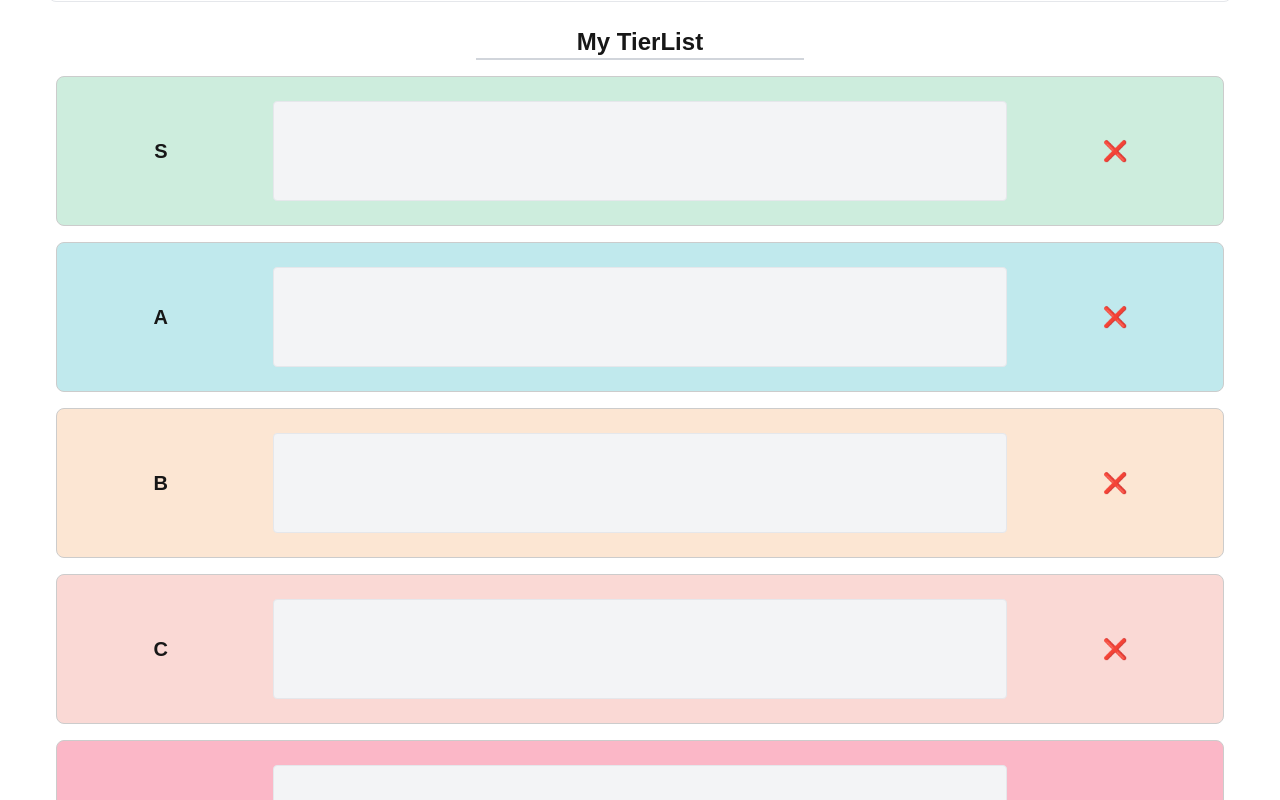
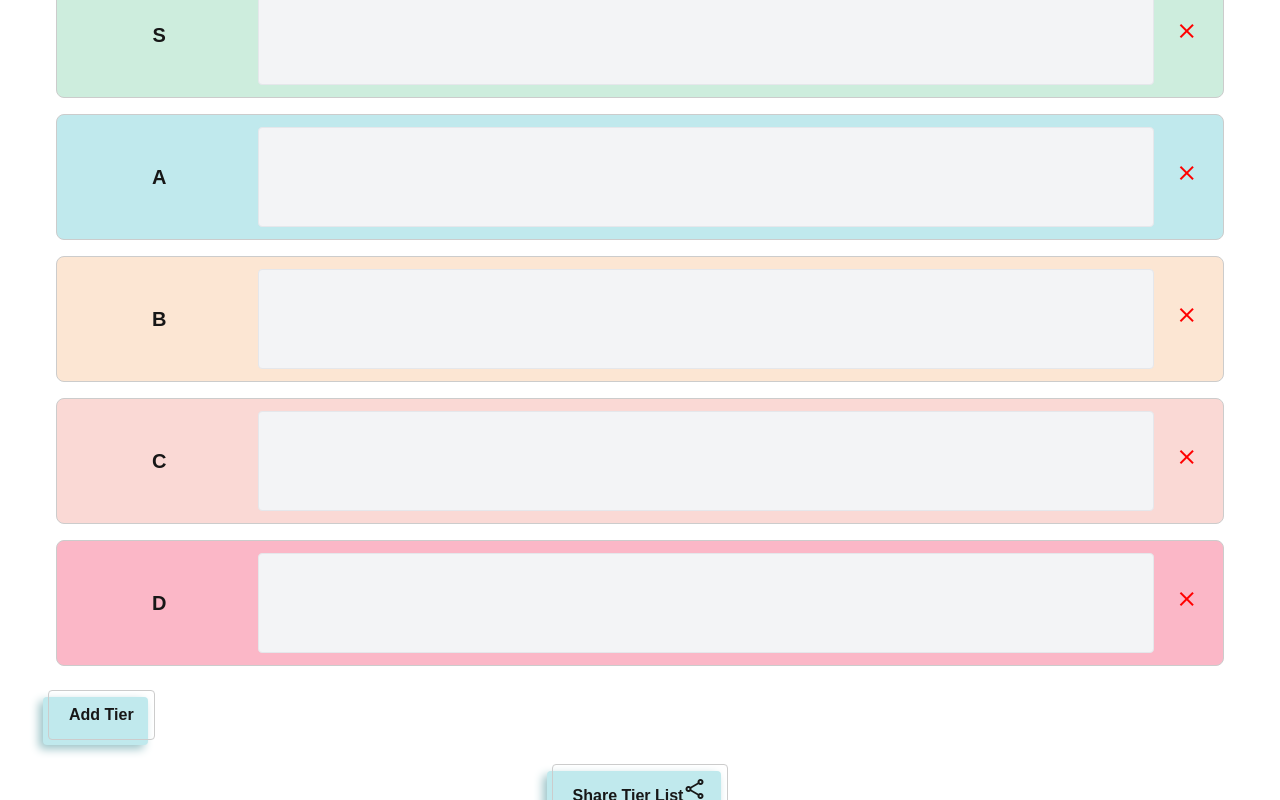
Before and after one commit to puleogerman/tier-list, a Next.js app: page / in a window 1280 px wide. Shown: the part 520-1320 px from the top of the page. Built offline with nearby package versions, Linux system fonts and the light colour scheme.

Commit message:
dev-styling

```diff
--- a/app/components/CharacterPool.tsx
+++ b/app/components/CharacterPool.tsx
@@ -46,7 +46,7 @@ export default function CharacterPool({
 
   return (
     <div
-      className={`w-1/2 pr-4 border p-4 rounded-lg ${
+      className={`w-full pr-4 border p-4 rounded-lg ${
         dragging ? "border-blue-500 bg-blue-100" : "border-gray-300"
       }`}
       onDragOver={(e) => {
--- /dev/null
+++ b/app/components/CharacterSearch.tsx
@@ -0,0 +1,28 @@
+import { useState } from "react";
+
+export default function CharacterSearch() {
+  const [searchQuery, setSearchQuery] = useState("");
+
+  return (
+    <div className="w-1/2 pl-4 border-l">
+      <h3 className="text-lg font-semibold mb-2 text-center">
+        Search Characters
+      </h3>
+      <div className="flex items-center gap-2">
+        <input
+          type="text"
+          value={searchQuery}
+          onChange={(e) => setSearchQuery(e.target.value)}
+          placeholder="Search for a character..."
+          className="border p-2 w-full rounded"
+        />
+        <button className="bg-blue-500 text-white px-4 py-2 rounded">
+          <span className="material-symbols-outlined">search</span>
+        </button>
+      </div>
+      <div className="mt-4 grid grid-cols-3 gap-2">
+        {/* Here we display the images */}
+      </div>
+    </div>
+  );
+}
--- a/app/components/ShareButton.tsx
+++ b/app/components/ShareButton.tsx
@@ -37,7 +37,8 @@ const captureTierList = async () => {
       onClick={captureTierList}
       className="button-distorted"
     >
-      {copied ? "Link Copied! ✅" : "Share Tier List 📤"}
+      {copied ? "Link Copied! ✅" : "Share Tier List"}
+      <span className="material-symbols-outlined">share</span>
     </button>
   );
 };
--- a/app/components/TierList.tsx
+++ b/app/components/TierList.tsx
@@ -8,6 +8,7 @@ import { DropZone } from "./DropZone";
 import { DraggableCharacter } from "./DraggableCharacter";
 import TierRow from "./TierRow";
 import CharacterPool from "./CharacterPool";
+import CharacterSearch from "./CharacterSearch";
 
 const maxTiers = 7;
 const minTiers = 3;
@@ -111,30 +112,16 @@ export default function TierList() {
       <DndContext collisionDetection={closestCorners} onDragEnd={onDragEnd}>
         <div className="mb-6 p-4 border rounded-lg flex">
           {/* Character Pool */}
-  <CharacterPool characters={characters} setCharacters={setCharacters}/>
+          <CharacterPool
+            characters={characters}
+            setCharacters={setCharacters}
+          />
 
-  {/* Search Character Images */}
-  <div className="w-1/2 pl-4 border-l">
-    <h3 className="text-lg font-semibold mb-2 text-center">Search Characters</h3>
-    <div className="flex items-center gap-2">
-      <input
-        type="text"
-        placeholder="Search for a character..."
-        className="border p-2 w-full rounded"
-      />
-      <button className="bg-blue-500 text-white px-4 py-2 rounded">🔍</button>
-    </div>
-    <div className="mt-4 grid grid-cols-3 gap-2">
-      {/* Placeholder images */}
-      {/* <img src="/placeholder.png" className="w-full h-auto border rounded" />
-      <img src="/placeholder.png" className="w-full h-auto border rounded" />
-      <img src="/placeholder.png" className="w-full h-auto border rounded" /> */}
-    </div>
-  </div>
+          {/* Search Character Images
+          <CharacterSearch /> */}
         </div>
 
         <div id="tier-list-container" className="m-2 box-border">
-
           {/* Tier List Title */}
           <div className="mb-4 text-center">
             <input
@@ -157,7 +144,6 @@ export default function TierList() {
             ))}
           </div>
         </div>
-
       </DndContext>
 
       <div className="mt-4 flex justify-between">
--- a/app/components/TierRow.module.scss
+++ b/app/components/TierRow.module.scss
@@ -16,7 +16,7 @@ $tier-colors: #CDEDDD, #C0E9ED, #FCE6D3, #FAD9D5,#FBB7C7, #bde0fe, #E5DB9C, #beb
 }
 
   .tierName {
-    width: 20%;
+    width: 15%;
     text-align: center;
     font-weight: bold;
     font-size: 1.25rem;
@@ -25,16 +25,13 @@ $tier-colors: #CDEDDD, #C0E9ED, #FCE6D3, #FAD9D5,#FBB7C7, #bde0fe, #E5DB9C, #beb
   }
 
   .charactersContainer {
-    width: 60%;
-    padding: 8px;
-    display: flex;
-    flex-wrap: wrap;
-    gap: 8px;
+    width: 80%;
+    padding: 4px;
   }
 
   .removeButton {
     color: red;
-    width: 16%;
+    width: 5%;
     text-align: center;
     font-size: 1.25rem;
     cursor: pointer;
--- a/app/components/TierRow.tsx
+++ b/app/components/TierRow.tsx
@@ -11,7 +11,12 @@ interface TierRowProps {
   onRename: (oldName: string, newName: string) => void;
 }
 
-export default function TierRow({ tier, index, onRemove, onRename }: TierRowProps) {
+export default function TierRow({
+  tier,
+  index,
+  onRemove,
+  onRename,
+}: TierRowProps) {
   const [isEditing, setIsEditing] = useState(false);
   const [newName, setNewName] = useState(tier.name);
 
@@ -42,11 +47,15 @@ export default function TierRow({ tier, index, onRemove, onRename }: TierRowProp
       </div>
 
       {/* Character DropZone */}
-      <div className="w-4/6 p-4">
+      <div className={styles.charactersContainer}>
         <DropZone id={tier.name}>
           <div className="flex-1 flex gap-2 flex-wrap">
             {tier.characters.map((char) => (
-              <DraggableCharacter key={char.id} id={char.id} image={char.image} />
+              <DraggableCharacter
+                key={char.id}
+                id={char.id}
+                image={char.image}
+              />
             ))}
           </div>
         </DropZone>
@@ -54,12 +63,8 @@ export default function TierRow({ tier, index, onRemove, onRename }: TierRowProp
 
       {/* Delete Tier Button */}
       <div className={styles.removeButton}>
-
-        <button
-          onClick={() => onRemove(tier.name)}
-          aria-label="Remove Tier"
-        >
-           ❌
+        <button onClick={() => onRemove(tier.name)} aria-label="Remove Tier">
+          <span className="material-symbols-outlined">close</span>
         </button>
       </div>
     </div>
--- a/app/globals.scss
+++ b/app/globals.scss
@@ -1,6 +1,8 @@
 @tailwind base;
 @tailwind components;
 @tailwind utilities;
+@import url("https://fonts.googleapis.com/css2?family=Material+Symbols+Outlined&display=block");
+
 
 :root {
   --background: #ffffff;
@@ -55,4 +57,18 @@ body {
     opacity: 0.5;
     cursor: not-allowed;
   }
+
+  .material-symbols-outlined {
+    font-family: 'Material Symbols Outlined';
+    font-weight: normal;
+    font-style: normal;
+    font-size: 24px;  /* Preferred icon size */
+    display: inline-block;
+    line-height: 1;
+    text-transform: none;
+    letter-spacing: normal;
+    word-wrap: normal;
+    white-space: nowrap;
+    direction: ltr;
+  }
 }
--- a/app/layout.tsx
+++ b/app/layout.tsx
@@ -1,6 +1,7 @@
 import type { Metadata } from "next";
 import { Geist, Geist_Mono } from "next/font/google";
 import "./globals.scss";
+import Head from "next/head";
 
 const geistSans = Geist({
   variable: "--font-geist-sans",
@@ -13,7 +14,7 @@ const geistMono = Geist_Mono({
 });
 
 export const metadata: Metadata = {
-  title: "Create Next App",
+  title: "Tier List App",
   description: "Generated by create next app",
 };
 
--- a/app/pages/index.tsx
+++ b/app/pages/index.tsx
@@ -1,11 +1,11 @@
-import Navbar from "../components/Navbar";
-import TierList from "../components/TierList";
+// import Navbar from "../components/Navbar";
+// import TierList from "../components/TierList";
 
-export default function Home() {
-  return (
-    <div className="p-8">
-      <Navbar/>
-      <TierList />
-    </div>
-  );
-}
+// export default function Home() {
+//   return (
+//     <div className="p-8">
+//       <Navbar/>
+//       <TierList />
+//     </div>
+//   );
+// }
```
Also changed, not shown: app/utils/constants.ts (+0 -11 lines). Lines whose indentation alone changed are shown as unchanged.
